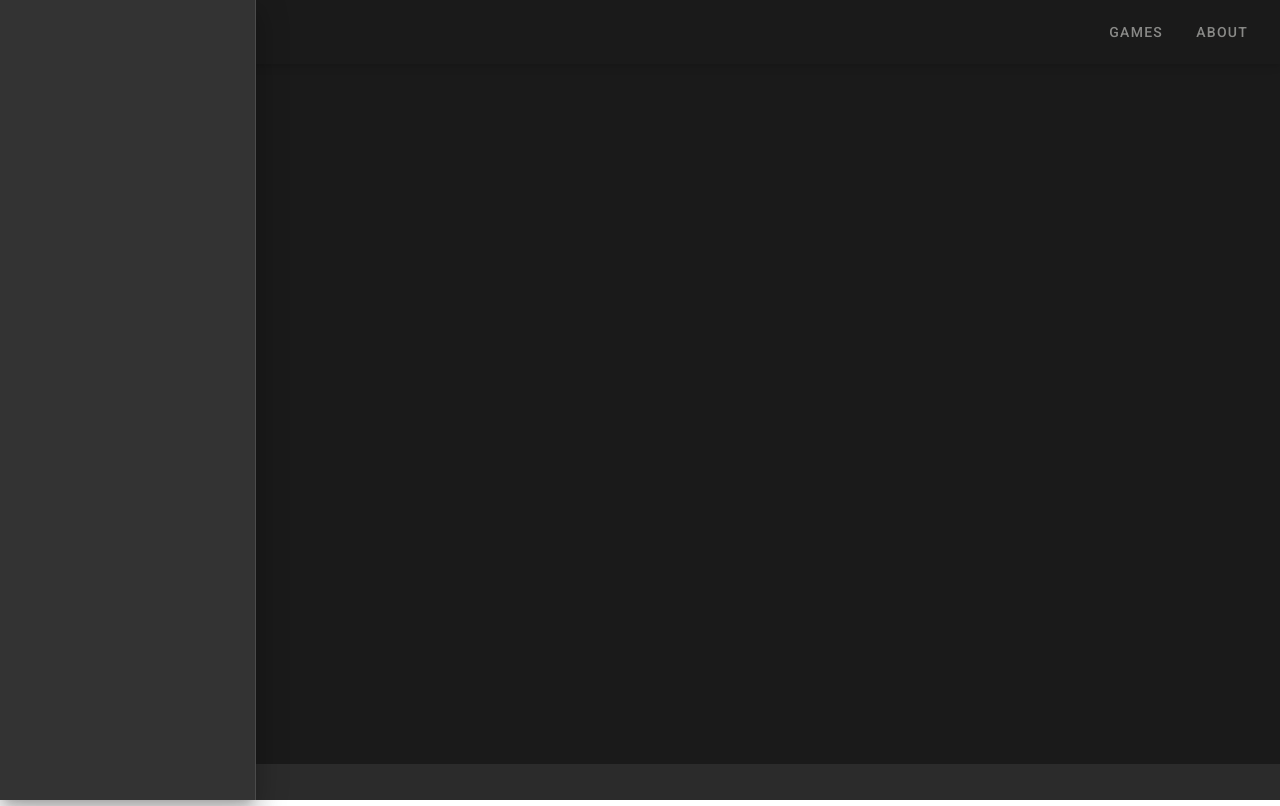
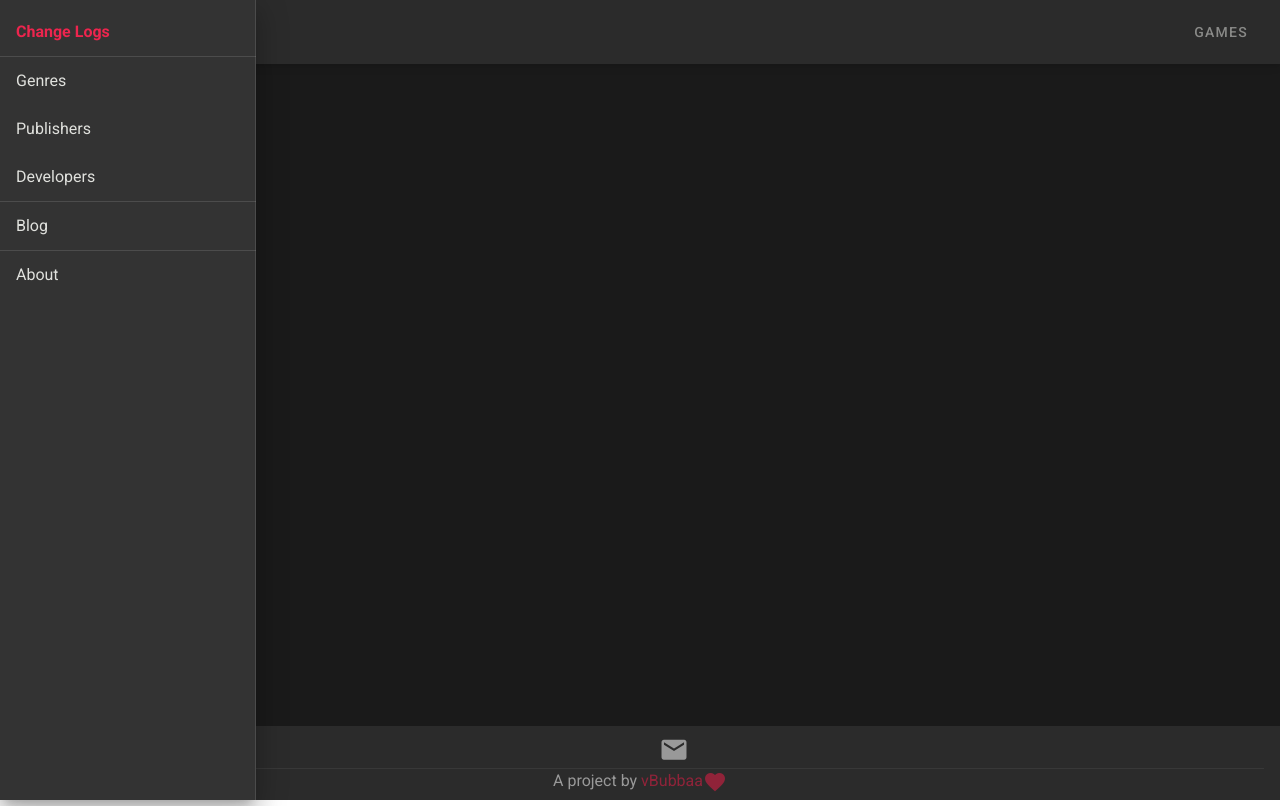
Before and after one commit to vBubbaa/steamcomparer-nuxt, a Nuxt app: page /changelogs in a window 1280 px wide. Both pictures are taken after a click on the button 28 px from the left and 32 px from the top of the page. Built offline with nearby package versions, Linux system fonts and the light colour scheme.

Commit message:
Footer + sidebar links

```diff
--- a/layouts/default.vue
+++ b/layouts/default.vue
@@ -1,8 +1,32 @@
 <template>
   <v-app class="app-wrapper">
-    <v-navigation-drawer v-model="drawer" fixed app temporary color="#333333"></v-navigation-drawer>
+    <v-navigation-drawer v-model="drawer" fixed app temporary color="#333333">
+      <v-list>
+        <v-list-item>
+          <nuxt-link to="/changelogs">Change Logs</nuxt-link>
+        </v-list-item>
+        <v-divider></v-divider>
+        <v-list-item>
+          <nuxt-link to="/genres">Genres</nuxt-link>
+        </v-list-item>
+        <v-list-item>
+          <nuxt-link to="/publishers">Publishers</nuxt-link>
+        </v-list-item>
+        <v-list-item>
+          <nuxt-link to="/developers">Developers</nuxt-link>
+        </v-list-item>
+        <v-divider></v-divider>
+        <v-list-item>
+          <nuxt-link to="/blog">Blog</nuxt-link>
+        </v-list-item>
+        <v-divider></v-divider>
+        <v-list-item>
+          <nuxt-link to="/about">About</nuxt-link>
+        </v-list-item>
+      </v-list>
+    </v-navigation-drawer>
     <!-- Main navbar -->
-    <v-app-bar color="transparent" fixed app>
+    <v-app-bar color="#333333" app>
       <v-app-bar-nav-icon @click.stop="drawer = !drawer" />
       <nuxt-link to="/" class="default-link">
         <v-toolbar-title v-text="title" />
@@ -11,9 +35,6 @@
       <v-btn text>
         <nuxt-link to="/games">Games</nuxt-link>
       </v-btn>
-      <v-btn text>
-        <nuxt-link to="/about">About</nuxt-link>
-      </v-btn>
     </v-app-bar>
     <!-- Main content -->
     <v-main>
@@ -21,8 +42,35 @@
         <nuxt />
       </v-container>
     </v-main>
-    <v-footer :absolute="!fixed" app color="#333333">
-      <span>&copy; {{ new Date().getFullYear() }}</span>
+    <v-footer :absolute="fixed" app color="#333333">
+      <v-container class="pa-0" fluid>
+        <v-row justify="center" class="text-center">
+          <v-col cols="12">
+            <a href="https://discord.gg/53axWUb" target="_blank">
+              <v-btn class="mx-4" icon>
+                <v-icon color="white" size="30px">mdi-discord</v-icon>
+              </v-btn>
+            </a>
+            <a href="mailto:steamcomparer@gmail.com">
+              <v-btn class="mx-4" icon>
+                <v-icon color="white" size="30px">mdi-email</v-icon>
+              </v-btn>
+            </a>
+          </v-col>
+        </v-row>
+        <v-divider></v-divider>
+        <v-row justify="center" class="text-center">
+          <v-col cols="12">
+            A project by
+            <a
+              href="https://twitter.com/VBubbaa"
+              target="_blank"
+              class="custom-link"
+            >vBubbaa</a>
+            <v-icon color="#ed254e">mdi-heart</v-icon>
+          </v-col>
+        </v-row>
+      </v-container>
     </v-footer>
   </v-app>
 </template>
@@ -52,6 +100,10 @@ a {
   text-decoration: none !important;
 }
 
+a:hover {
+  font-weight: bolder;
+}
+
 .nuxt-link-active {
   color: #ed254e !important;
   font-weight: bold !important;
@@ -61,6 +113,10 @@ a {
   color: #e0e1dd !important;
   text-decoration: none !important;
 }
+
+.custom-link {
+  color: #ed254e !important;
+}
 </style>
 
 </style>
--- /dev/null
+++ b/pages/blog/index.vue
@@ -0,0 +1,10 @@
+<template>
+  <div>blog index</div>
+</template>
+
+<script>
+export default {};
+</script>
+
+<style lang="scss" scoped>
+</style>
--- /dev/null
+++ b/pages/changelogs/index.vue
@@ -0,0 +1,10 @@
+<template>
+  <div>changelogs index</div>
+</template>
+
+<script>
+export default {};
+</script>
+
+<style lang="scss" scoped>
+</style>
--- /dev/null
+++ b/pages/developers/index.vue
@@ -0,0 +1,10 @@
+<template>
+  <div>developers index</div>
+</template>
+
+<script>
+export default {};
+</script>
+
+<style lang="scss" scoped>
+</style>
--- /dev/null
+++ b/pages/genres/index.vue
@@ -0,0 +1,10 @@
+<template>
+  <div>Genre index</div>
+</template>
+
+<script>
+export default {};
+</script>
+
+<style lang="scss" scoped>
+</style>
--- a/pages/index.vue
+++ b/pages/index.vue
@@ -1,5 +1,34 @@
 <template>
-  <div>Home</div>
+  <div>
+    Home
+    <div>Home</div>
+    <div>Home</div>
+    <div>Home</div>
+    <div>Home</div>
+    <div>Home</div>
+    <div>Home</div>
+    <div>Home</div>
+    <div>Home</div>
+    <div>Home</div>
+    <div>Home</div>
+    <div>Home</div>
+    <div>Home</div>
+    <div>Home</div>
+    <div>Home</div>
+    <div>Home</div>
+    <div>Home</div>
+    <div>Home</div>
+    <div>Home</div>
+    <div>Home</div>
+    <div>Home</div>
+    <div>Home</div>
+    <div>Home</div>
+    <div>Home</div>
+    <div>Home</div>
+    <div>Home</div>
+    <div>Home</div>
+    <div>Home</div>
+  </div>
 </template>
 
 <script>
--- /dev/null
+++ b/pages/publishers/index.vue
@@ -0,0 +1,10 @@
+<template>
+  <div>publisher index</div>
+</template>
+
+<script>
+export default {};
+</script>
+
+<style lang="scss" scoped>
+</style>
```
